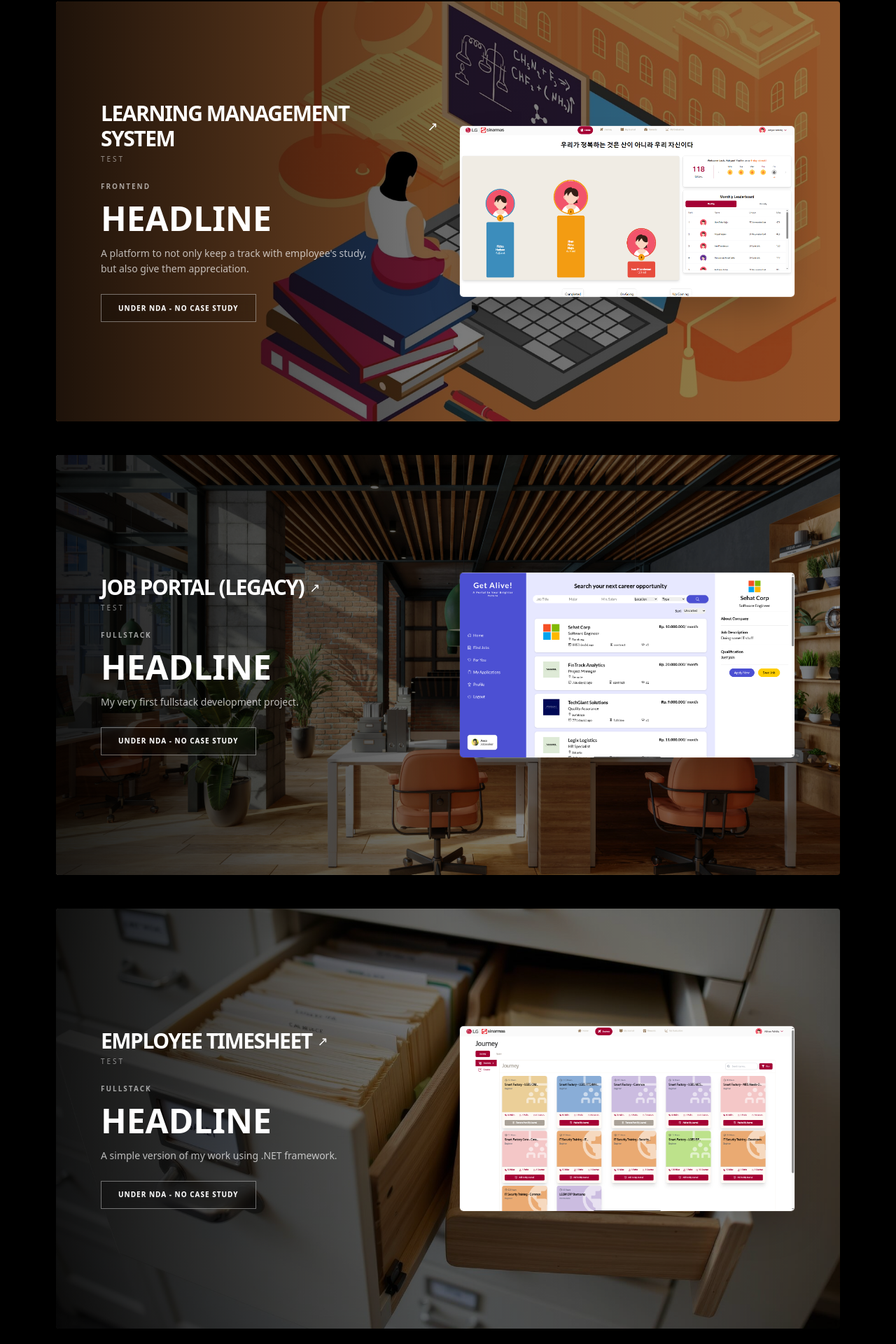
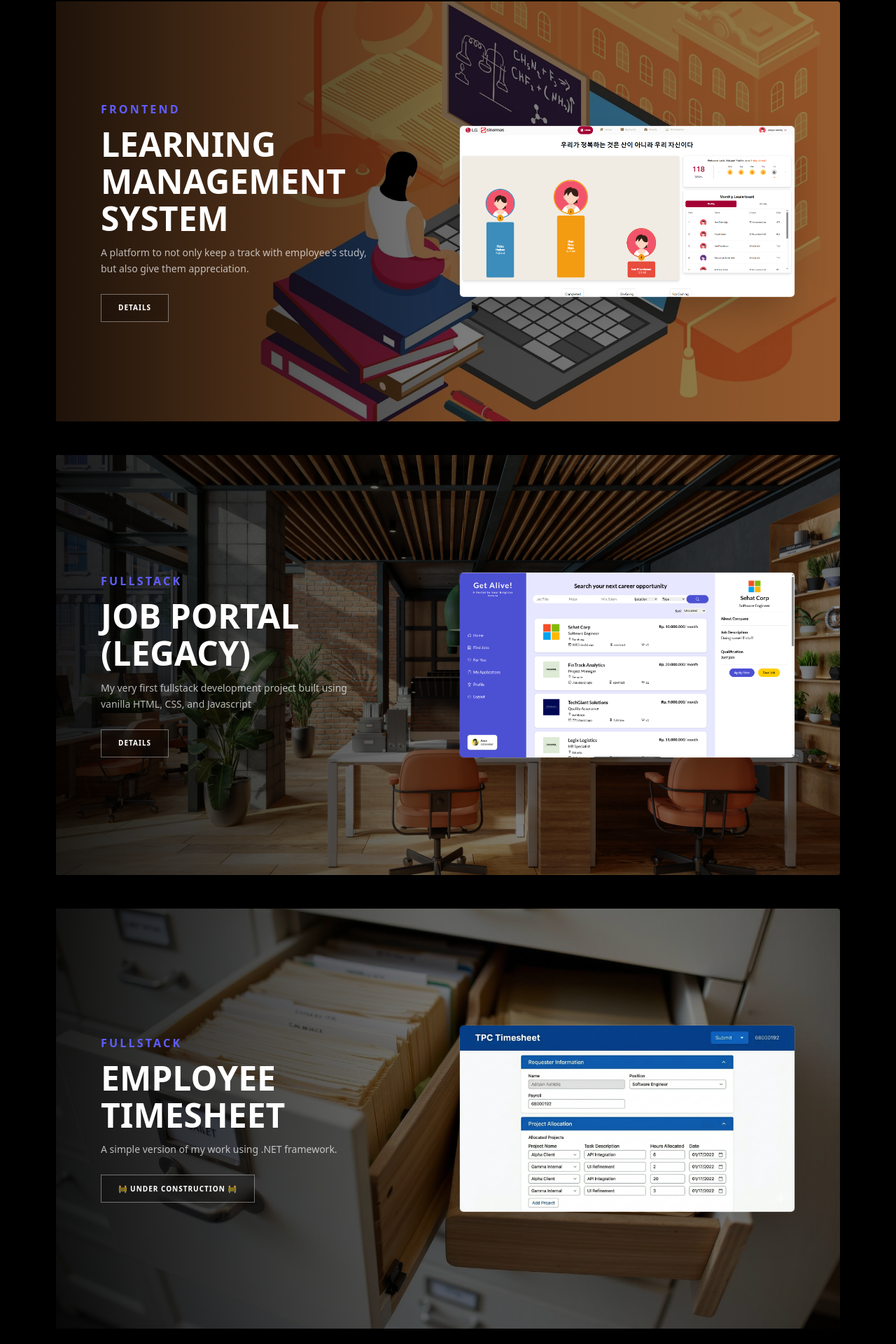
Before and after one commit to adryanasdq/web-portfolio, a React (Vite) app: page / in a window 1280 px wide. Shown: the part 5985-7905 px from the top of the page at 70% size. Built offline with nearby package versions, Linux system fonts and the light colour scheme.

Commit message:
(FEAT) Added `Project Card`

```diff
--- /dev/null
+++ b/src/components/modal.tsx
@@ -0,0 +1,17 @@
+interface ModalProps {
+    id: string;
+    title: string;
+    children: React.ReactNode;
+}
+
+const Modal: React.FC<ModalProps> = ({ id, children }) => {
+    return (
+        <dialog id={id} className="modal">
+            <div className="modal-box p-0">
+                {children}
+            </div>
+        </dialog>
+    )
+}
+
+export default Modal;
--- a/src/data/static/project-static.ts
+++ b/src/data/static/project-static.ts
@@ -1,8 +1,50 @@
 import { IProject } from "../type/project";
 
+export const defaultProject: IProject = {
+    id: 0,
+    title: "Title",
+    desc: "Brief description",
+    img: [],
+    bg: "",
+    tag: "",
+    isAvailable: false,
+}
+
 export const projects: IProject[] = [
-    { id: 1, title: "ERP System", desc: "A centralized platform for managing core business processes including Inventory, Accounting, Purchasing, etc.", thumbSrc: "/assets/img/erp-1.png", bg: "/assets/img/erp-bg.jpg", tag: "Fullstack" },
-    { id: 2, title: "Learning Management System", desc: "A platform to not only keep a track with employee's study, but also give them appreciation.", thumbSrc: "/assets/img/hris-1.png", bg:"/assets/img/lms-bg.png", tag: "Frontend" },
-    { id: 3, title: "Job Portal (Legacy)", desc: "My very first fullstack development project.", thumbSrc: "/assets/img/jp-1.png", bg:"/assets/img/jp-bg.jpg", tag: "Fullstack" },
-    { id: 4, title: "Employee Timesheet", desc: "A simple version of my work using .NET framework.", thumbSrc: "/assets/img/hris-2.png", bg:"/assets/img/timesheet-bg.jpeg", tag: "Fullstack" },
+    {
+        id: 1,
+        title: "ERP System",
+        desc: "A centralized platform for managing core business processes including Inventory, Accounting, Purchasing, etc.",
+        img: ["/assets/img/erp-1.png", "/assets/img/erp-2.png", "/assets/img/erp-3.png"],
+        bg: "/assets/img/erp-bg.jpg",
+        tag: "Fullstack",
+        isAvailable: true,
+    },
+    {
+        id: 2,
+        title: "Learning Management System",
+        desc: "A platform to not only keep a track with employee's study, but also give them appreciation.",
+        img: ["/assets/img/hris-1.png", "/assets/img/hris-2.png", "/assets/img/hris-3.png"],
+        bg: "/assets/img/lms-bg.png",
+        tag: "Frontend",
+        isAvailable: true,
+    },
+    {
+        id: 3,
+        title: "Job Portal (Legacy)",
+        desc: "My very first fullstack development project built using vanilla HTML, CSS, and Javascript",
+        img: ["/assets/img/jp-1.png", "/assets/img/jp-2.png", "/assets/img/jp-3.png"],
+        bg: "/assets/img/jp-bg.jpg",
+        tag: "Fullstack",
+        isAvailable: true,
+    },
+    {
+        id: 4,
+        title: "Employee Timesheet",
+        desc: "A simple version of my work using .NET framework.",
+        img: ["/assets/img/tpc.png"],
+        bg: "/assets/img/timesheet-bg.jpeg",
+        tag: "Fullstack",
+        isAvailable: false,
+    },
 ];
--- a/src/data/type/project.ts
+++ b/src/data/type/project.ts
@@ -3,8 +3,9 @@ interface IProject {
     title: string;
     desc: string;
     bg: string;
-    thumbSrc: string;
+    img: string[];
     tag: string;
+    isAvailable: boolean;
 }
 
 export { IProject }
--- a/src/pages/sections/projects/components/projects-card.tsx
+++ b/src/pages/sections/projects/components/projects-card.tsx
@@ -0,0 +1,62 @@
+import Modal from "@/components/modal"
+import { IProject } from "@/data/type/project";
+
+
+interface ProjectCardProps {
+    project: IProject;
+}
+
+const ProjectCard: React.FC<ProjectCardProps> = ({ project }) => {
+    const closeModal = () => {
+        (document.getElementById("project-card") as HTMLDialogElement).close();
+    }
+
+    return (
+        <Modal id="project-card" title="Project">
+            <div className="flex flex-col items-center gap-4">
+                <div className="relative w-full overflow-hidden rounded-box">
+                    <div className="carousel w-full">
+                        {project.img.map((img, idx) => (
+                            <div
+                                key={idx}
+                                id={`project-${project.id}-${idx}-img`}
+                                className="carousel-item w-full"
+                            >
+                                <img
+                                    src={img}
+                                    className="w-full object-fill h-64"
+                                />
+                            </div>
+                        ))}
+                    </div>
+
+                    <div className="absolute bottom-4 left-0 right-0 flex justify-center gap-2">
+                        {project.img.map((_, idx) => (
+                            <a href={`#project-${project.id}-${idx}-img`} className="btn btn-circle btn-xs opacity-50 hover:opacity-100 transition-opacity" />
+                        ))}
+                    </div>
+                </div>
+
+                <div className="flex flex-col gap-4 px-4 pb-4">
+                    <div className="flex items-center gap-2">
+                        <span className="badge badge-primary badge-outline uppercase tracking-widest text-[10px]">
+                            {project.tag}
+                        </span>
+                    </div>
+                    <p className="text-sm text-base-content/70 leading-relaxed">
+                        {project.desc}
+                    </p>
+                <button
+                    onClick={() => closeModal()}
+                    className="btn btn-primary w-full shadow-lg"
+                >
+                    Close
+                </button>
+                </div>
+
+            </div>
+        </Modal>
+    )
+}
+
+export default ProjectCard;
--- a/src/pages/sections/projects/index.tsx
+++ b/src/pages/sections/projects/index.tsx
@@ -1,7 +1,23 @@
-import { projects } from "@/data/static/project-static";
+import { useState } from "react";
+
+import { defaultProject, projects } from "@/data/static/project-static";
+import { IProject } from "@/data/type/project";
+
+import ProjectCard from "./components/projects-card";
 
 const Projects = () => {
+  const [project, setProject] = useState(defaultProject);
+
+  const openModal = (project: IProject) => {
+    setProject(project);
+
+    (document.getElementById("project-card") as HTMLDialogElement).showModal();
+  }
+
   return (
+    <>
+      <ProjectCard project={project} />
+
       <section id="projects" className="bg-black py-20">
         <div className="max-w-6xl mx-auto w-full px-4 py-10">
           <div className="text-center mb-16 space-y-4">
@@ -19,6 +35,7 @@ const Projects = () => {
 
           <div className="flex flex-col gap-12">
             {projects.map((project) => (
+
               <div
                 key={project.id}
                 className="relative w-full md:h-[600px] overflow-hidden rounded-sm group"
@@ -35,36 +52,31 @@ const Projects = () => {
                   <div className="grid grid-cols-1 lg:grid-cols-2 gap-8 items-center w-full">
 
                     <div className="text-white space-y-6">
-                    <div className="space-y-1">
-                      <h2 className="text-2xl md:text-3xl font-bold flex items-center gap-2 uppercase tracking-tighter">
-                        {project.title} <span className="text-lg">↗</span>
-                      </h2>
-                      <p className="text-[10px] tracking-[0.3em] opacity-50 uppercase">
-                        {/* {project.year} | {project.location} */}TEST
-                      </p>
-                    </div>
-
                       <div className="space-y-3">
-                      <p className="text-[10px] font-bold tracking-[0.2em] text-white/60 uppercase">
+                        <p className="font-bold tracking-[0.2em] uppercase text-primary">
                           {project.tag}
                         </p>
                         <h3 className="text-3xl md:text-5xl font-black leading-[1.1] uppercase">
-                        {/* {project.headline} */}HEADLINE
+                          {project.title}
                         </h3>
                         <p className="text-xs md:text-sm text-white/70 leading-relaxed max-w-sm">
                           {project.desc}
                         </p>
                       </div>
 
-                    <button className="btn btn-outline border-white/40 text-white rounded-none hover:bg-white hover:text-black uppercase text-[10px] tracking-widest px-6 bg-black/20 backdrop-blur-sm">
-                      Under NDA - No Case Study
+                      <button
+                        onClick={() => openModal(project)}
+                        className={`btn btn-outline ${project.isAvailable ? '' : 'btn-disabled'} border-white/40 text-white rounded-none hover:bg-white hover:text-black uppercase text-[10px] tracking-widest px-6 bg-black/20 backdrop-blur-sm`}
+                      >
+                        {project.isAvailable ?
+                        'Details' : '🚧 Under Construction 🚧'}
                       </button>
                     </div>
 
                     <div className="relative hidden lg:flex justify-center items-center">
                       <div className="w-full max-w-[550px] transform transition-all duration-500">
                         <img
-                        src={project.thumbSrc}
+                          src={project.img[0]}
                           alt="Interface Screenshot"
                           className="w-full h-auto shadow-2xl rounded-md border border-white/10"
                         />
@@ -78,6 +90,7 @@ const Projects = () => {
           </div>
         </div>
       </section>
+    </>
   );
 };
 
```
Also changed, not shown: public/assets/img/tpc.png (added). Lines whose indentation alone changed are shown as unchanged.
